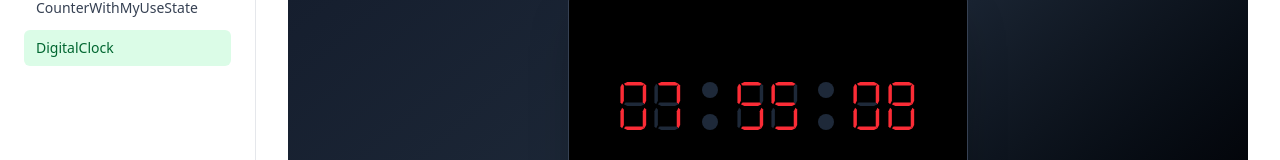
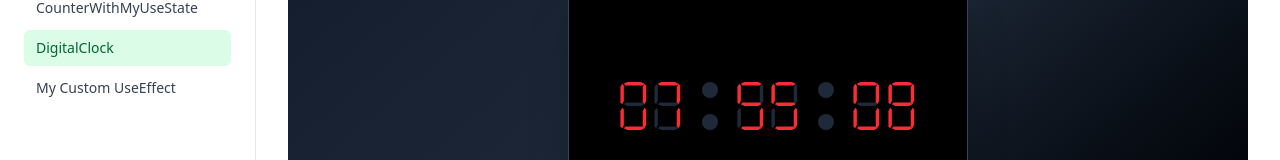
Before and after one commit to mdsameeralam9/react-hackerrank-practice, a React (Vite) app: page /digitalClock in a window 1280 px wide. Shown: the part 326-486 px from the top of the page. Built offline with nearby package versions, Linux system fonts and the light colour scheme.

Commit message:
polyfill useEffect

```diff
--- a/coding_ques/cod.md
+++ b/coding_ques/cod.md
@@ -22,7 +22,6 @@
 - useEffect Hook Polyfill
 - useRef
 - useContext
-- Light and Dark Mode Implementation
 - useReducer
 - useMemo and useCallback
 - useMemo Polyfill
@@ -50,6 +49,7 @@
 # Machine Coding Interview Questions
 
 - Todo List
+- Light and Dark Mode Implementation
 - Holy Grail Layout
 - Tabs
 - Accordion
--- a/src/App.jsx
+++ b/src/App.jsx
@@ -1,32 +1,50 @@
-import { createBrowserRouter, RouterProvider, Outlet, Link, useLocation } from 'react-router-dom'
-import CryptoExchanger from "./CryptoExchanger_Day_1/CryptoExchanger.jsx"
-import ArticleSorting from "./ArticleSorting/index.jsx"
-import WordOmitter from "./WordOmitter/index.jsx"
-import FeedbackSystem from "./CodeReviewFeedbcak/index.jsx"
-import DiceRoller from "./DiceRoller/DiceRoller"
-import TimerWithRandom from "./RandomWithTimer/index"
-import CounterWithMyUseState from "./UseStatePollyfill/index"
-import DigitalClock from "./DigitalClock/index"
+import {
+  createBrowserRouter,
+  RouterProvider,
+  Outlet,
+  Link,
+  useLocation,
+} from "react-router-dom";
+import CryptoExchanger from "./CryptoExchanger_Day_1/CryptoExchanger.jsx";
+import ArticleSorting from "./ArticleSorting/index.jsx";
+import WordOmitter from "./WordOmitter/index.jsx";
+import FeedbackSystem from "./CodeReviewFeedbcak/index.jsx";
+import DiceRoller from "./DiceRoller/DiceRoller";
+import TimerWithRandom from "./RandomWithTimer/index";
+import CounterWithMyUseState from "./UseStatePollyfill/index";
+import DigitalClock from "./DigitalClock/index";
+import MyCustomUseEffect from "./useEffectPolyFill/index";
 
 const components = [
-  { name: 'CryptoExchanger', component: CryptoExchanger, path: '/crypto' },
-  { name: 'ArticleSorting', component: ArticleSorting, path: '/articles' },
-  { name: 'WordOmitter', component: WordOmitter, path: '/word-omitter' },
-  { name: 'FeedbackSystem', component: FeedbackSystem, path: '/feedback' },
-  { name: 'DiceRoller', component: DiceRoller, path: '/dice'},
-  { name: 'TimerWithRandom', component: TimerWithRandom, path: '/timer'},
-  {name: 'CounterWithMyUseState', component: CounterWithMyUseState, path: '/counter'},
-  {name: 'DigitalClock', component: DigitalClock, path: '/digitalClock'}
-]
+  { name: "CryptoExchanger", component: CryptoExchanger, path: "/crypto" },
+  { name: "ArticleSorting", component: ArticleSorting, path: "/articles" },
+  { name: "WordOmitter", component: WordOmitter, path: "/word-omitter" },
+  { name: "FeedbackSystem", component: FeedbackSystem, path: "/feedback" },
+  { name: "DiceRoller", component: DiceRoller, path: "/dice" },
+  { name: "TimerWithRandom", component: TimerWithRandom, path: "/timer" },
+  {
+    name: "CounterWithMyUseState",
+    component: CounterWithMyUseState,
+    path: "/counter",
+  },
+  { name: "DigitalClock", component: DigitalClock, path: "/digitalClock" },
+  {
+    name: "My Custom UseEffect",
+    component: MyCustomUseEffect,
+    path: "/myCustomUseEffect",
+  },
+];
 
 function Layout() {
-  const location = useLocation()
+  const location = useLocation();
 
   return (
     <div className="flex h-screen bg-gray-50">
       <nav className="w-64 bg-white border-r border-gray-200 flex-shrink-0">
         <div className="p-6">
-          <h2 className="text-xl font-semibold text-gray-900 mb-6">Components</h2>
+          <h2 className="text-xl font-semibold text-gray-900 mb-6">
+            Components
+          </h2>
           <div className="space-y-1">
             {components.map(({ name, path }) => (
               <Link
@@ -34,8 +52,8 @@ function Layout() {
                 to={path}
                 className={`block px-3 py-2 text-sm rounded-md transition-colors ${
                   location.pathname === path
-                    ? 'bg-green-100 text-green-800 font-medium'
-                    : 'text-gray-700 hover:bg-gray-100'
+                    ? "bg-green-100 text-green-800 font-medium"
+                    : "text-gray-700 hover:bg-gray-100"
                 }`}
               >
                 {name}
@@ -50,33 +68,37 @@ function Layout() {
         </div>
       </main>
     </div>
-  )
+  );
 }
 
 const router = createBrowserRouter([
   {
-    path: '/',
+    path: "/",
     element: <Layout />,
     children: [
       {
         index: true,
         element: (
           <div className="text-center py-16">
-            <h1 className="text-2xl font-semibold text-gray-900 mb-4 text-red-500">React Components</h1>
-            <p className="text-gray-600">Select a component from the sidebar to view the demo</p>
+            <h1 className="text-2xl font-semibold text-gray-900 mb-4 text-red-500">
+              React Components
+            </h1>
+            <p className="text-gray-600">
+              Select a component from the sidebar to view the demo
+            </p>
           </div>
-        )
+        ),
       },
       ...components.map(({ component: Component, path }) => ({
         path,
-        element: <Component />
-      }))
-    ]
-  }
-])
+        element: <Component />,
+      })),
+    ],
+  },
+]);
 
 function App() {
-  return <RouterProvider router={router} />
+  return <RouterProvider router={router} />;
 }
 
-export default App
+export default App;
--- /dev/null
+++ b/src/useEffectPolyFill/index.jsx
@@ -0,0 +1,18 @@
+import React, {useState} from "react";
+
+const MyCustomUseEffect = () => {
+  const [counter, setCounter] = useState(1);
+  return (
+    <div>
+      <h1>MyCustomUseEffect</h1>
+      <button
+        className="px-3 py-1 cursor-pointer"
+        onClick={() => setCounter((p) => p + 1)}
+      >
+        Increment: {counter}
+      </button>
+    </div>
+  );
+};
+
+export default MyCustomUseEffect;
```
Also changed, not shown: src/useEffectPolyFill/useEffectCustom.js (added).
